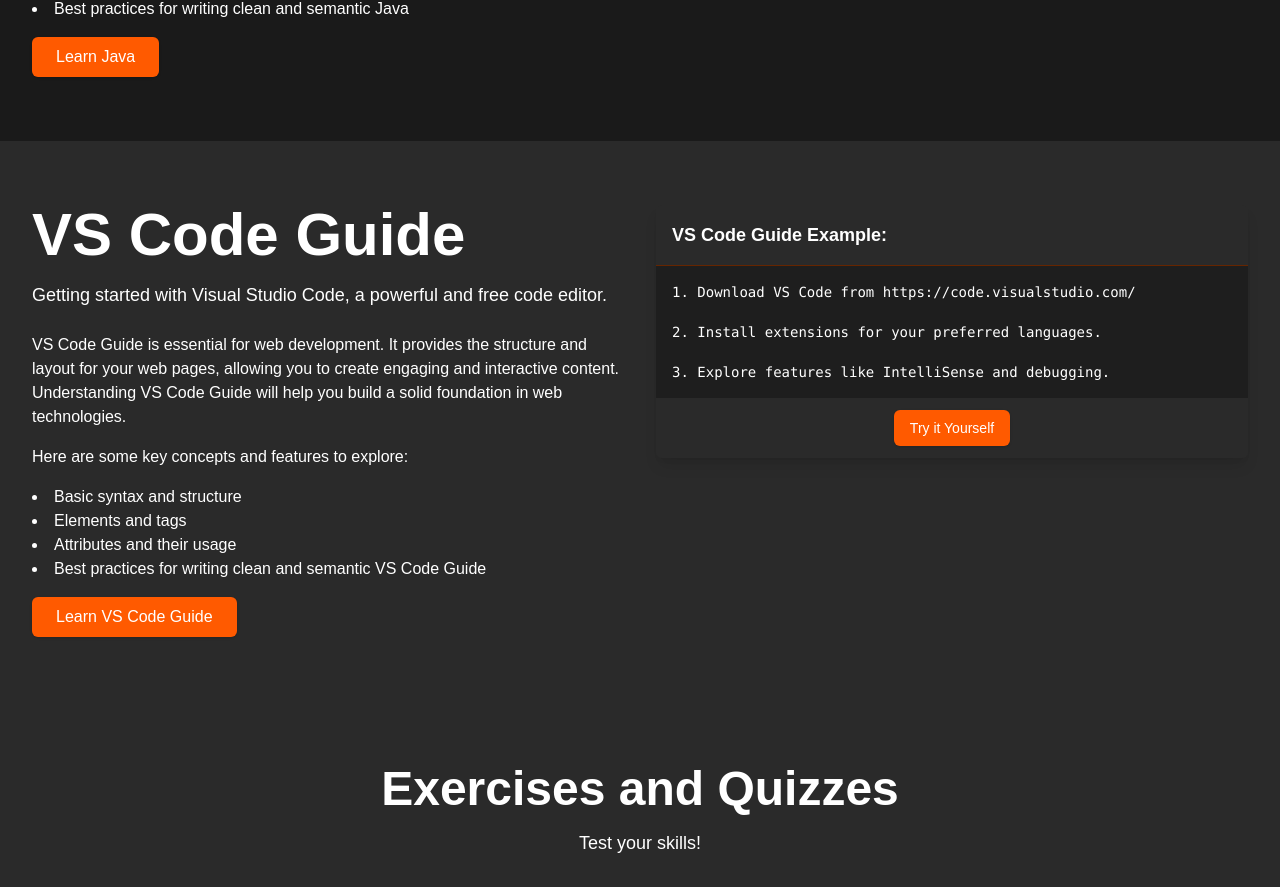
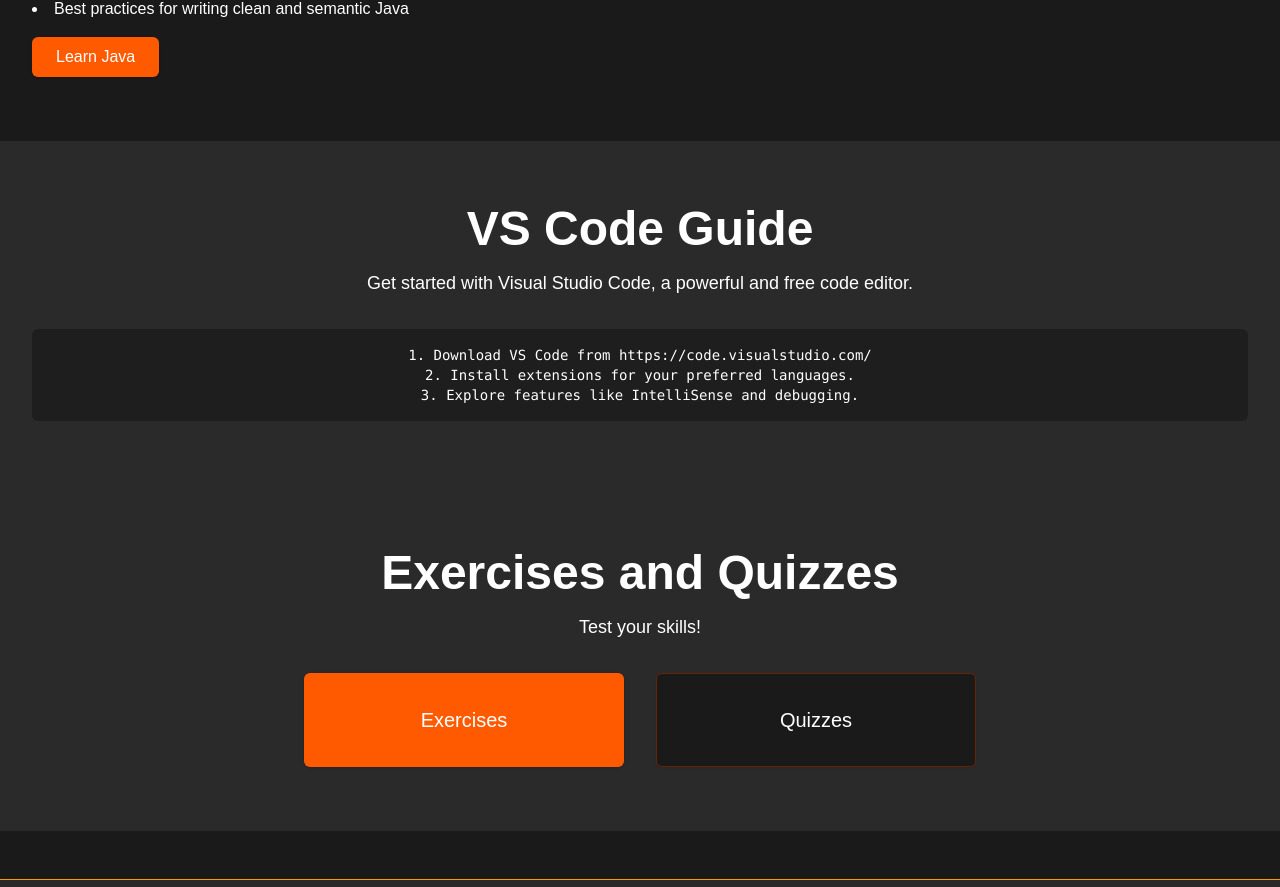
Before and after one commit to 321EZ123/PyroProgramming, a Next.js app: page /tutorials in a window 1280 px wide. Shown: the part 3151-4038 px from the top of the page. Built offline with nearby package versions, Linux system fonts and the light colour scheme.

Commit message:
Update page.tsx

```diff
--- a/src/app/tutorials/page.tsx
+++ b/src/app/tutorials/page.tsx
@@ -165,14 +165,20 @@ p {
       />
 
       {/* VS Code Guide Section */}
-      <TutorialSection
-        title="VS Code Guide"
-        description="Getting started with Visual Studio Code, a powerful and free code editor."
-        bgClass="bg-card"
-        code={`1. Download VS Code from https://code.visualstudio.com/\n
-2. Install extensions for your preferred languages.\n
-3. Explore features like IntelliSense and debugging.`}
-      />
+      <section className="w-full py-16 bg-card">
+        <div className="container mx-auto px-4 sm:px-6 lg:px-8 text-center">
+          <h2 className="text-5xl font-bold mb-4">VS Code Guide</h2>
+          <p className="text-lg mb-8">Get started with Visual Studio Code, a powerful and free code editor.</p>
+
+          <div className="bg-[#1E1E1E] rounded-md p-4 text-white font-mono text-sm">
+            <pre>
+              <code>{`1. Download VS Code from https://code.visualstudio.com/
+2. Install extensions for your preferred languages.
+3. Explore features like IntelliSense and debugging.`}</code>
+            </pre>
+          </div>
+        </div>
+      </section>
 
       {/* Exercises and Quizzes */}
       <section className="w-full py-16 bg-card">
```
